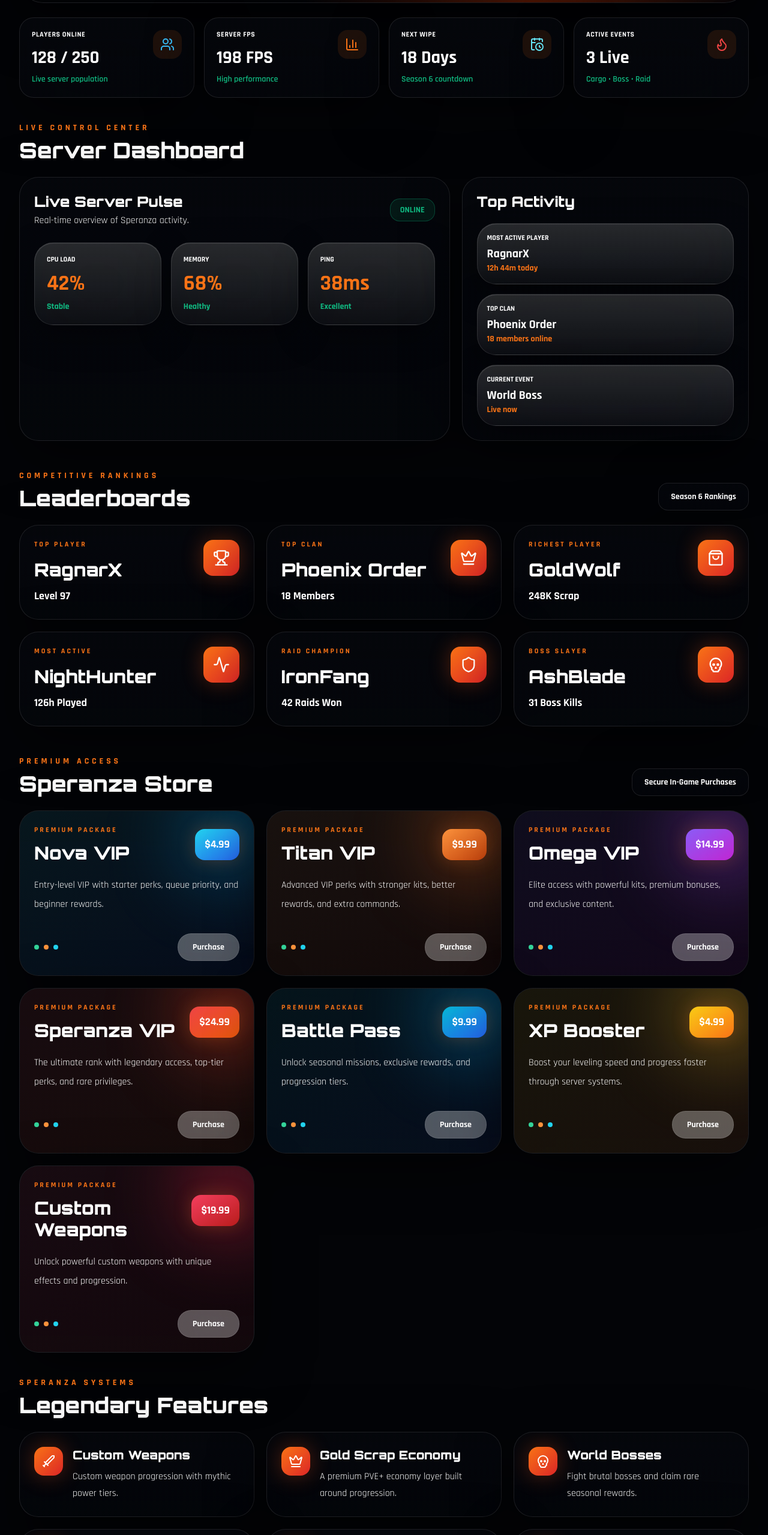
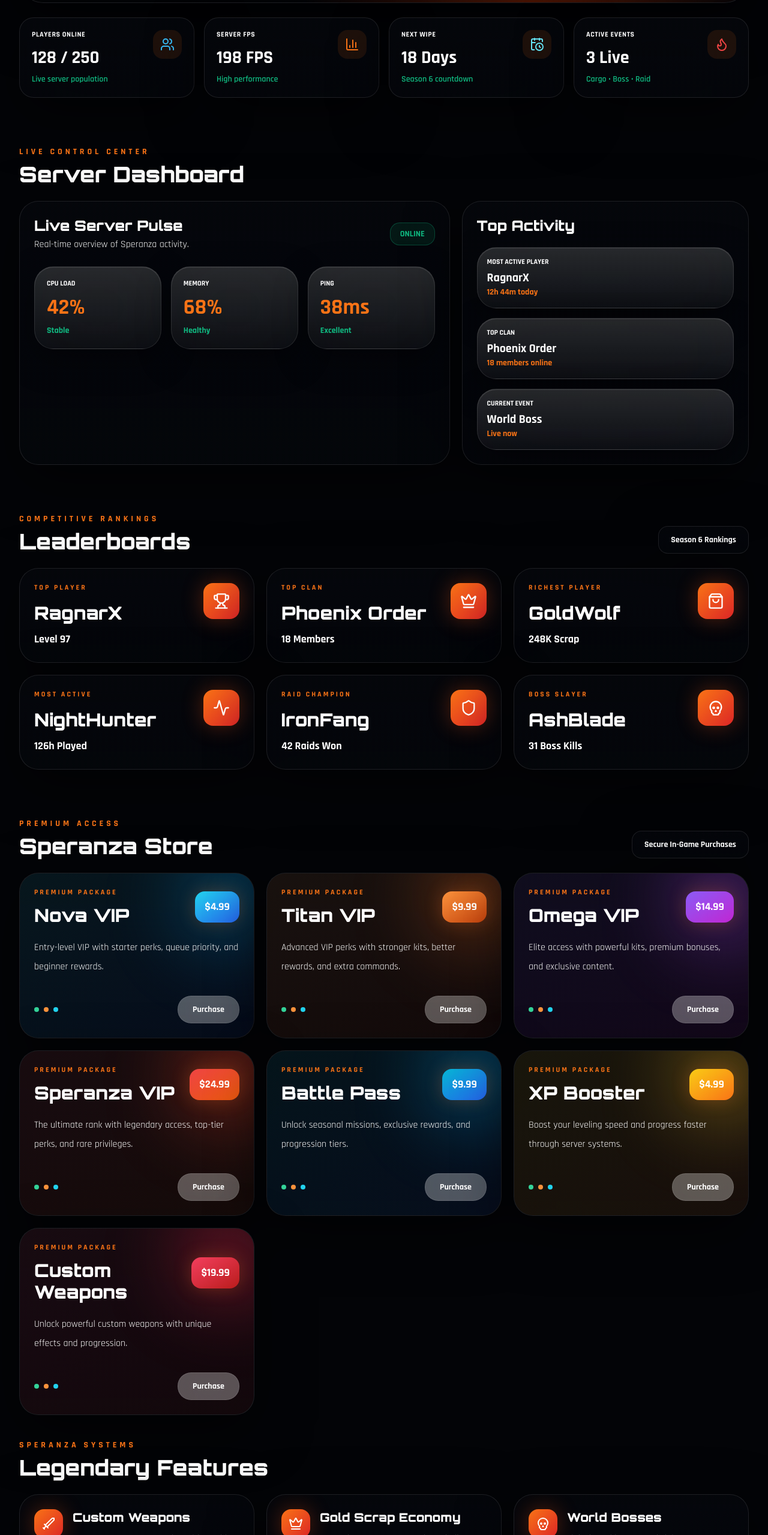
Before and after one commit to speranzarust/speranzarust, a Next.js app: page / in a window 1280 px wide. Shown: the part 943-3502 px from the top of the page at 60% size. Built offline with nearby package versions, Linux system fonts and the light colour scheme.

Commit message:
Update page.tsx

```diff
--- a/app/page.tsx
+++ b/app/page.tsx
@@ -222,7 +222,7 @@ return (
         </section>
 <motion.section
   id="dashboard"
-  className="mt-10"
+  className="mt-20"
   ref={dashboardRef}
 initial={{
   opacity: 0,
@@ -306,7 +306,7 @@ transition={{
 
 <motion.section
   id="leaderboards"
-  className="mt-12"
+  className="mt-20"
   variants={revealUp}
   initial="hidden"
   whileInView="visible"
@@ -372,7 +372,7 @@ transition={{
 <motion.section
   ref={storeRef}
   id="store"
-  className="mt-12"
+  className="mt-20"
   initial={{
     opacity: 0,
     y: 100,
```
